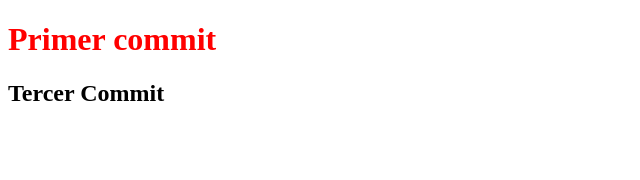
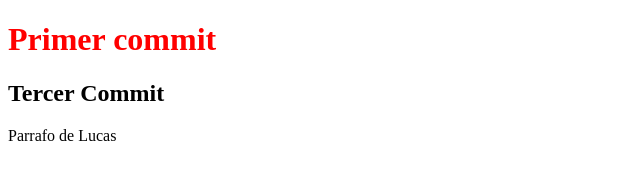
Before and after one commit to ailenbla/jueves--noche, a plain HTML site: page index.html in a window 1280 px wide. Shown: the whole page, without its empty margins (0-640 px from the left). Drawn offline with Linux system fonts and the light colour scheme.

Commit message:
commit en la rama Lucas, linea 14

```diff
--- a/index.html
+++ b/index.html
@@ -11,5 +11,8 @@
 <body>
     <h1>Primer commit</h1>
     <h2>Tercer Commit</h2>
+    <div>
+        <p>Parrafo de Lucas</p>
+    </div>
 </body>
 </html>
```
